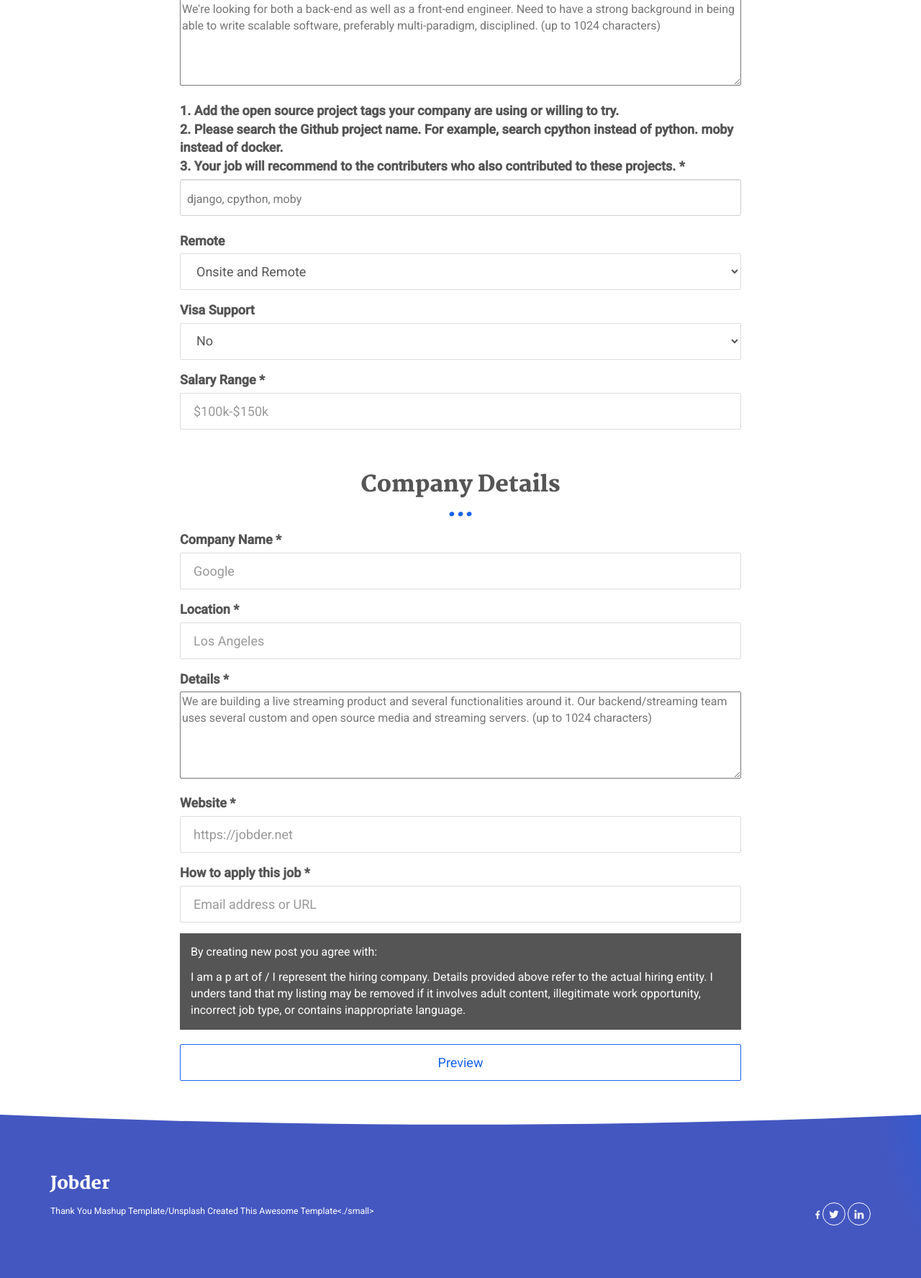
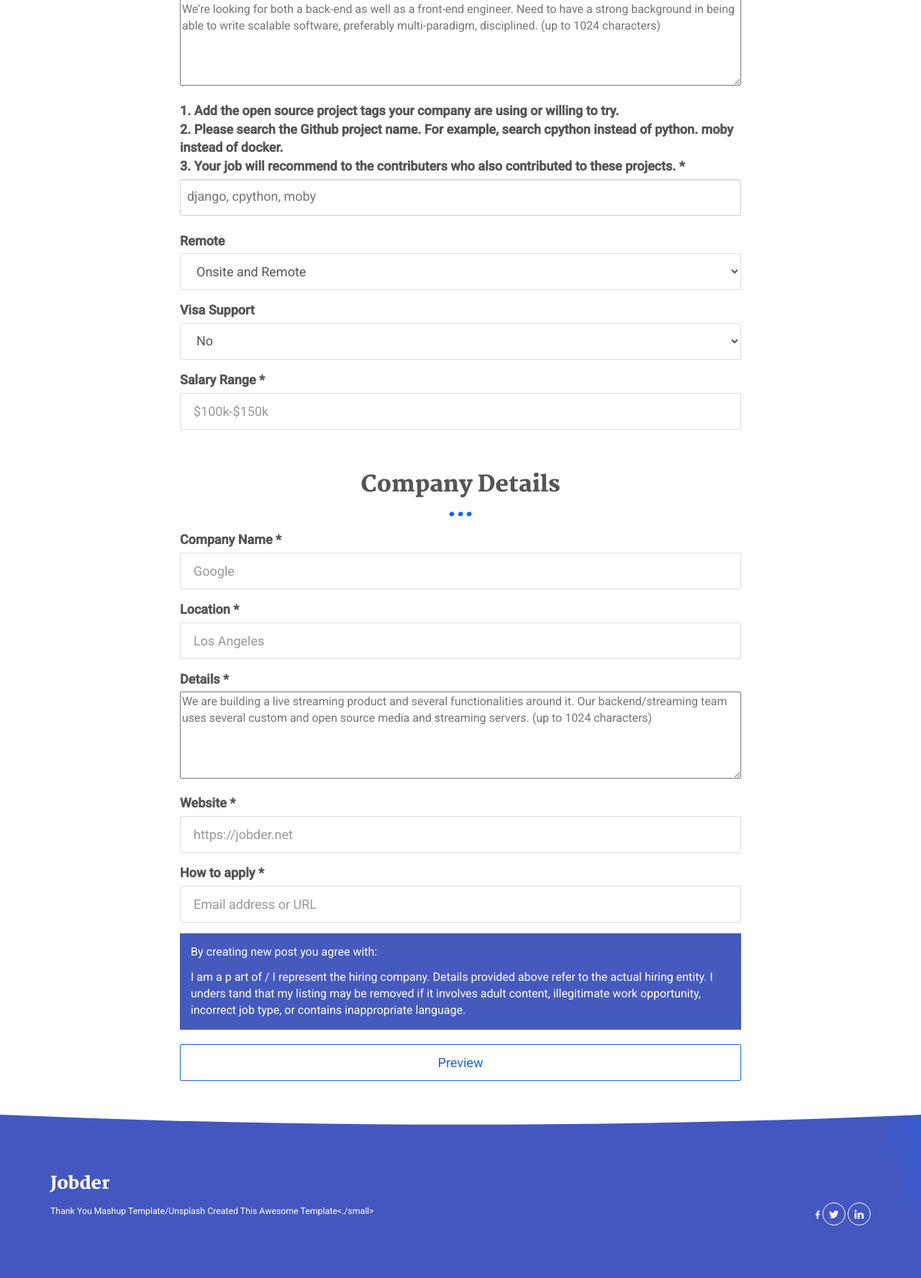
Before and after one commit to Windsooon/jobder, a Django app: page /post-job/ in a window 1280 px wide. Shown: the part 372-2148 px from the top of the page at 72% size. Run offline with Django 3.2, Linux system fonts and the light colour scheme; a user stored in the database is signed in; data comes from the database, SQL or seed files in the repository; parts of the project's set-up code (start-up, migrations or seed data) failed here and were passed over; some libraries are stand-ins or nearby versions.

Commit message:
update post job

```diff
--- a/static/css/post_job.css
+++ b/static/css/post_job.css
@@ -1,13 +1,9 @@
-.selectize-control.repositories .selectize-dropdown > div {
-    border-bottom: 1px solid rgba(0,0,0,0.05);
-}
-
 .job-form-wrapper {
     margin-bottom: 60px;
 }
 
 .warning-div {
-    background: #555;
+    background: #455abd;
     padding: 15px;
     margin-bottom: 20px;
 }
@@ -23,6 +19,32 @@
 
 #agreed-span {
     color: #fff;
+}
+
+#company-des, #job-looking {
+    width: 100%;
+}
+
+#user-settings {
+    text-align:center;
+}
+
+.public-checkbox {
+    margin-top: 10px;
+    margin-bottom: 20px;
+}
+
+.error {
+    color: #ff3c7d;
+}
+
+/* selectize.css */
+
+#select-open-source-selectized {
+}
+
+.selectize-control.repositories .selectize-dropdown > div {
+	border-bottom: 1px solid rgba(0,0,0,0.05);
 }
 
 .selectize-control.repositories .selectize-dropdown .by {
@@ -79,7 +101,7 @@
     z-index: 2;
     position: absolute;
     display: block;
-    top: 12px;
+    top: 18px;
     right: 34px;
     width: 16px;
     height: 16px;
@@ -90,6 +112,16 @@
 
 .selectize-control.repositories.loading::before {
     opacity: 0.4;
+}
+
+.selectize-dropdown, .selectize-input, .selectize-input input {
+    min-height: 51px;
+    padding-top: 12px;
+    font-size: 1.8rem;
+}
+
+.selectize-control.multi .selectize-input > div {
+    padding: 9px 8px;
 }
 
 .icon {
@@ -108,44 +140,3 @@
 .icon.source {
     background-image: url(../imgs/repo-source.png);
 }
-
-.selectize-dropdown-content {
-    max-height: 400px;
-}
-
-.search-col {
-    margin-top: 3em;
-}
-
-.selectize-control.multi .selectize-input > div {
-    padding: 7px 10px;
-}
-
-.selectize-dropdown, .selectize-input, .selectize-input input {
-    font-size: 16px;
-}
-
-.selectize-input {
-    min-height: 51px;
-}
-
-.selectize-input > input {
-    margin-top: 10px !important;
-}
-
-#company-des, #job-looking {
-    width: 100%;
-}
-
-#user-settings {
-    text-align:center;
-}
-
-.public-checkbox {
-    margin-top: 10px;
-    margin-bottom: 20px;
-}
-
-.error {
-    color: #ff3c7d;
-}
--- a/static/js/post_job.js
+++ b/static/js/post_job.js
@@ -114,6 +114,11 @@ $( document ).ready(function() {
                 minlength: 8,
                 maxlength: 256,
             },
+            apply: {
+                required: true,
+                minlength: 3,
+                maxlength: 1024,
+            },
             company_des: {
                 required: true,
                 minlength: 3,
@@ -143,6 +148,11 @@ $( document ).ready(function() {
             },
             location: {
                 required: "Please enter your company location.",
+                minlength: jQuery.validator.format("Please Enter at least {0} characters."),
+                maxlength: jQuery.validator.format("Please Enter up to {0} characters."),
+            },
+            apply: {
+                required: "Please enter apply url or email.",
                 minlength: jQuery.validator.format("Please Enter at least {0} characters."),
                 maxlength: jQuery.validator.format("Please Enter up to {0} characters."),
             },
--- a/templates/post_job.html
+++ b/templates/post_job.html
@@ -28,7 +28,7 @@
             <div class="form-group">
               <div class="control-group">
                   <label class="job-label job-special" for="select-open-source">1. Add the open source project tags your company are using or willing to try. <br> 2. Please search the Github project name. For example, search cpython instead of python. moby instead of docker.<br> 3. Your job will recommend to the contributers who also contributed to these projects. *</label>
-                <input type="text" id="select-open-source" class="demo-default" placeholder="django, cpython, moby">
+                <input type="text" id="select-open-source" class="repositories demo-default" placeholder="django, cpython, moby">
               </div>
             </div> <!-- end form-group -->
             <div class="form-group">
@@ -79,7 +79,7 @@
             </div>
           </div>
           <div class="form-group">
-            <label class="job-label" for="open_source">How to apply this job *</label>
+            <label class="job-label" for="open_source">How to apply *</label>
             <div>
               <input name="apply" type="text" class="form-control" id="apply" placeholder="Email address or URL" maxlength="200" />
             </div> <!-- end col-sm-12 -->
```
Also changed, not shown: static/imgs/spinner.gif (added).
